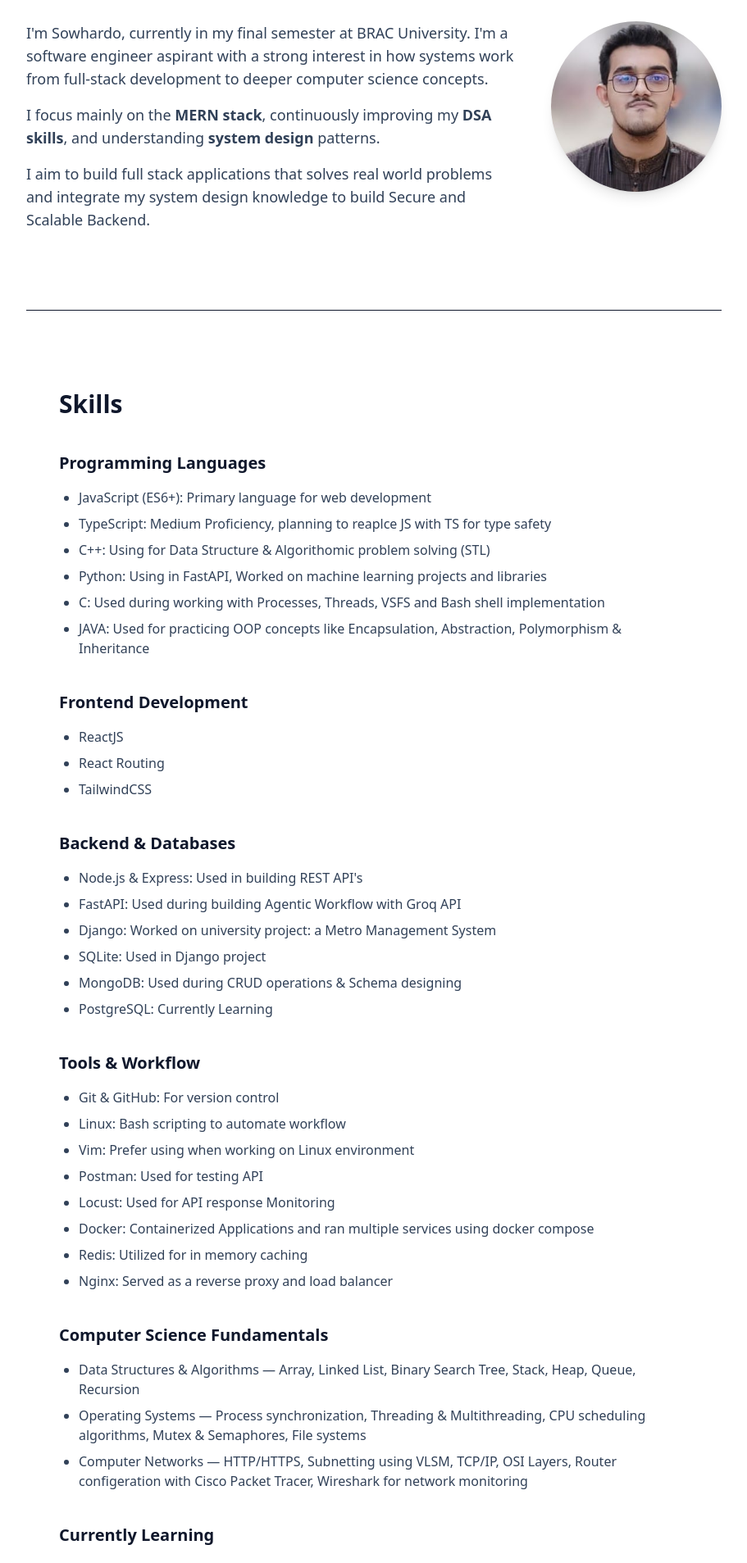
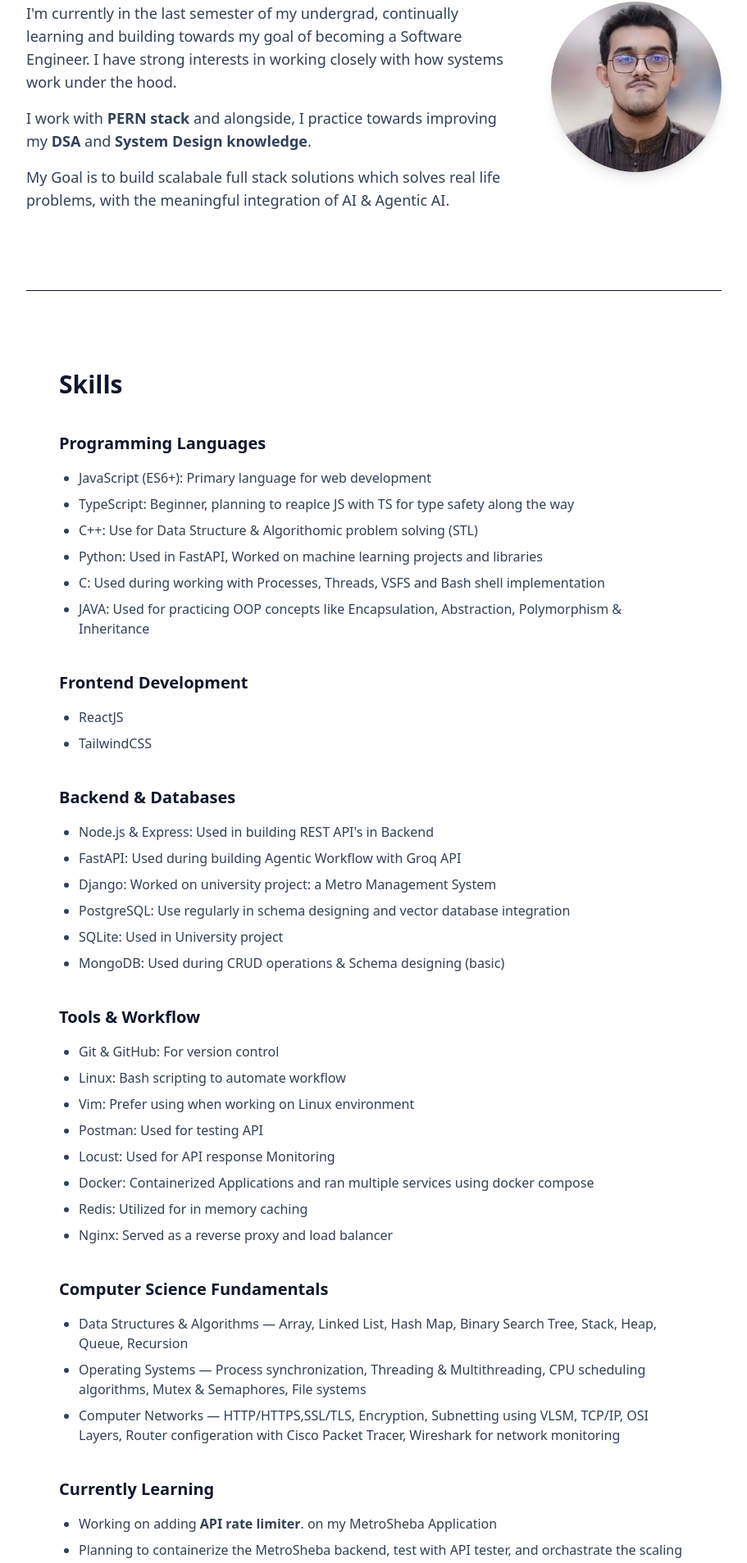
Before and after one commit to Sowhardo12/My_Portfolio, a React (Vite) app: page / in a window 1280 px wide. Shown: the part 541-2448 px from the top of the page at 82% size, without its empty margins (184-1095 px from the left). Built offline with nearby package versions, Linux system fonts and the light colour scheme.

Commit message:
updated portfolio info

```diff
--- a/src/pages/HomePage.jsx
+++ b/src/pages/HomePage.jsx
@@ -62,8 +62,8 @@ function HomePage(){
         )}
         {/* Personal Section */}
         <main className="py-12">
-          <h1 className="text-4xl lightbold">Hi, I'm Sowhardo, a Final Semester CSE student & a Software Engineer Aspirant.</h1>
-          <p className="mt-4 text-slate-700 dark:text-slate-300 max-w-xl">Web App Development | Backend Focused | Cloud | System Design Enthusiast</p>
+          <h1 className="text-4xl lightbold">Hi, I'm Sowhardo, a Final Semester CSE student & an AI driven Backend Developer.</h1>
+          <p className="mt-4 text-slate-700 dark:text-slate-300 max-w-xl">Full Stack Development | Backend | Cloud | Agentic AI</p>
           <div className="mt-6 flex gap-3">
             <a href="/projects" className="px-5 py-2 rounded-md bg-slate-900 text-white dark:bg-slate-100 dark:text-slate-900">View Projects</a>
             <a href="#contact" className="px-5 py-2 rounded-md border">Contact Me</a>
@@ -117,20 +117,18 @@ function HomePage(){
       {/* --- Text on Left --- */}
       <div className="text-center md:text-left space-y-6 md:space-y-4">
         <p className="text-lg leading-7 text-slate-700 dark:text-slate-300">
-          I'm Sowhardo, currently in my final semester at BRAC University.
-          I'm a software engineer aspirant with a strong interest in how systems
-          work  from full-stack development to deeper computer science concepts.
+          I'm currently in the last semester of my undergrad, continually learning and building towards my goal of
+          becoming a Software Engineer. I have strong interests in working closely with how systems work under the hood.
         </p>
 
         <p className="text-lg leading-7 text-slate-700 dark:text-slate-300">
-          I focus mainly on the <span className="font-semibold">MERN stack</span>,
-          continuously improving my <span className="font-semibold">DSA skills</span>,
-          and understanding <span className="font-semibold">system design</span> patterns.
+          I work with <span className="font-semibold">PERN stack</span> and alongside, I practice towards
+          improving my <span className="font-semibold">DSA</span> and <span className="font-semibold">System Design knowledge</span>.
+
         </p>
 
         <p className="text-lg leading-7 text-slate-700 dark:text-slate-300">
-          I aim to build full stack applications that solves real world problems and integrate my
-              system design knowledge to build Secure and Scalable Backend.
+         My Goal is to build scalabale full stack solutions which solves real life problems, with the meaningful integration of AI & Agentic AI.
         </p>
       </div>
 
@@ -150,9 +148,9 @@ function HomePage(){
             <h3 className="text-xl font-semibold mb-4">Programming Languages</h3>
              <ul className="list-disc ml-6 space-y-2 text-slate-700 dark:text-slate-300">
              <li><span className="font-medium">JavaScript (ES6+)</span>: Primary language for web development</li>
-             <li><span className="font-medium">TypeScript</span>: Medium Proficiency, planning to reaplce JS with TS for type safety</li>
-             <li><span className="font-medium">C++</span>: Using for Data Structure & Algorithomic problem solving (STL)</li>
-             <li><span className="font-medium">Python</span>: Using in FastAPI, Worked on machine learning projects and libraries</li>
+             <li><span className="font-medium">TypeScript</span>: Beginner, planning to reaplce JS with TS for type safety along the way</li>
+             <li><span className="font-medium">C++</span>: Use for Data Structure & Algorithomic problem solving (STL)</li>
+             <li><span className="font-medium">Python</span>: Used in FastAPI, Worked on machine learning projects and libraries</li>
              <li><span className="font-medium">C</span>: Used during working with Processes, Threads, VSFS and Bash shell implementation </li>
              <li><span className="font-medium">JAVA</span>: Used for practicing OOP concepts like Encapsulation, Abstraction, Polymorphism & Inheritance</li>
              </ul>
@@ -163,7 +161,6 @@ function HomePage(){
              <h3 className="text-xl font-semibold mb-4">Frontend Development</h3>
              <ul className="list-disc ml-6 space-y-2 text-slate-700 dark:text-slate-300">
                 <li>ReactJS</li>
-                <li>React Routing</li>
                 <li>TailwindCSS</li>
 
 
@@ -174,12 +171,13 @@ function HomePage(){
             <div className="mb-10">
               <h3 className="text-xl font-semibold mb-4">Backend & Databases</h3>
              <ul className="list-disc ml-6 space-y-2 text-slate-700 dark:text-slate-300">
-             <li>Node.js & Express: Used in building REST API's</li>
+             <li>Node.js & Express: Used in building REST API's in Backend</li>
              <li>FastAPI: Used during building Agentic Workflow with Groq API</li>
              <li>Django: Worked on university project: a Metro Management System</li>
-             <li>SQLite: Used in Django project</li>
-             <li>MongoDB: Used during CRUD operations & Schema designing</li>
-             <li>PostgreSQL: Currently Learning</li>
+             <li>PostgreSQL: Use regularly in schema designing and vector database integration</li>
+             <li>SQLite: Used in University project</li>
+             <li>MongoDB: Used during CRUD operations & Schema designing (basic)</li>
+
 
             </ul>
          </div>
@@ -203,9 +201,9 @@ function HomePage(){
              <div className="mb-10">
                <h3 className="text-xl font-semibold mb-4">Computer Science Fundamentals</h3>
                <ul className="list-disc ml-6 space-y-2 text-slate-700 dark:text-slate-300">
-                 <li>Data Structures & Algorithms — Array, Linked List, Binary Search Tree, Stack, Heap, Queue, Recursion</li>
+                 <li>Data Structures & Algorithms — Array, Linked List, Hash Map, Binary Search Tree, Stack, Heap, Queue, Recursion</li>
                  <li>Operating Systems — Process synchronization, Threading & Multithreading, CPU scheduling algorithms, Mutex & Semaphores, File systems</li>
-                 <li>Computer Networks — HTTP/HTTPS, Subnetting using VLSM, TCP/IP, OSI Layers, Router configeration with Cisco Packet Tracer, Wireshark for network monitoring</li>
+                 <li>Computer Networks — HTTP/HTTPS,SSL/TLS, Encryption, Subnetting using VLSM, TCP/IP, OSI Layers, Router configeration with Cisco Packet Tracer, Wireshark for network monitoring</li>
                </ul>
              </div>
 
@@ -213,9 +211,9 @@ function HomePage(){
              <div>
                <h3 className="text-xl font-semibold mb-4">Currently Learning</h3>
                <ul className="list-disc ml-6 space-y-2 text-slate-700 dark:text-slate-300">
-                 <li>Focusing on Backend development with need-to-know basis Frontend knowledge sharping</li>
-                 <li>System Design basics (scalability, caching, load balancing)</li>
-                 <li>Learning Cloud Concepts like Instances (EC2),Container Orchestration,Object Storage etc. </li>
+                 <li>Working on adding <span className="font-semibold">API rate limiter</span>. on my MetroSheba Application</li>
+                 <li>Planning to containerize the MetroSheba backend, test with API tester, and orchastrate the scaling with containers with <span className="font-semibold">Kubernates</span>. on local machine</li>
+                 <li>learning to build an <span className="font-semibold">AI Coding Agent</span> with python to understand agentic workflow in tools like Claude Code</li>
                </ul>
              </div>
            </div>
@@ -233,6 +231,10 @@ function HomePage(){
               <a href="mailto:sowhardo.bin.atik@g.bracu.ac.bd" className="flex items-center gap-3 hover:text-indigo-500">
                 <FaEnvelope className="text-2xl"/>
                 sowhardo.bin.atik@g.bracu.ac.bd
+              </a>
+              <a href="https://www.linkedin.com/in/sowhardo-bin-atik/" className="flex items-center gap-3 hover:text-indigo-500">
+                <FaLinkedin className="text-2xl"/>
+                Linkedin
               </a>
               <a href="tel:+8801798516247" className="flex items-center gap-3 hover:text-indigo-500">
                 <FaPhone className="text-2xl"/>
--- a/src/pages/Projects.jsx
+++ b/src/pages/Projects.jsx
@@ -9,6 +9,13 @@ const Projects = ()=>{
     const projects = [
 
         {
+          title: "MetroSheba - smart transit companion",
+          description: "Built using ExpressJS, ReactJS, PostgreSQL, pgvector, GROQ LLM, Gemini embeddings & docker",
+          stack: ["Express JS","Docker","PostgreSQL"],
+          link: "https://github.com/Sowhardo12/MetroSheba",
+          live: "https://metro-sheba.vercel.app/"
+        },
+        {
           title: "AI Research Assistance",
           description: "Built using ReactJS and FastAPI with Groq API integration, in order to automate the workflow of a Researcher",
           stack: ["ReactJS","FastAPI"],
@@ -19,12 +26,6 @@ const Projects = ()=>{
           description: "Built a small Application with FastAPI, Ran multiple containers with Docker compose and used tools like Locus, Redis, and Nginx to Monitor & Reduce API response time",
           stack: ["FastAPI","Docker","Redis","Nginx","Locust"],
           link: "https://github.com/Sowhardo12/High-Traffic-Simulation-in-a-small-App"
-        },
-        {
-          title: "Metro Rail Management System",
-          description: " Made with Django+React+SQLite, an web appplication for users to get the most from the metro community",
-          stack: ["ReactJS","Typescript","Django","SQLite"],
-          link: "https://github.com/Sowhardo12/Metro_Rail_System"
         },
         {
           title: "Fire Simulator",
@@ -58,13 +59,27 @@ const Projects = ()=>{
                                  </span>
                                 ))}
                             </div>
+                            <div className="flex flex-col gap-2">
                                     <a
                                        href={p.link}
                                        target="_blank"
+                                       rel="noopener noreferrer"
                                        className="text-indigo-500 hover:underline"
                                      >
                                        View on GitHub →
                                      </a>
+
+                                     {p.title === "MetroSheba - smart transit companion" && (
+                                       <a
+                                         href={p.live}
+                                         target="_blank"
+                                         rel="noopener noreferrer"
+                                         className="text-indigo-500 hover:underline"
+                                       >
+                                         View on Live →
+                                       </a>
+                                     )}
+                                    </div>
                             </div>
                      ))}
                 </div>
```
Also changed, not shown: 1 other file (tests, documents, lock files or other folders). Lines whose indentation alone changed are shown as unchanged.
